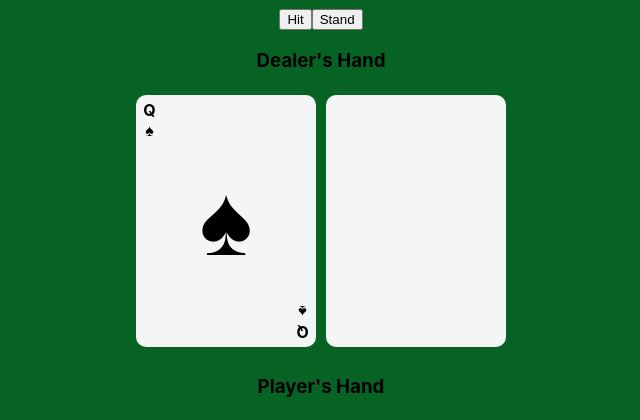
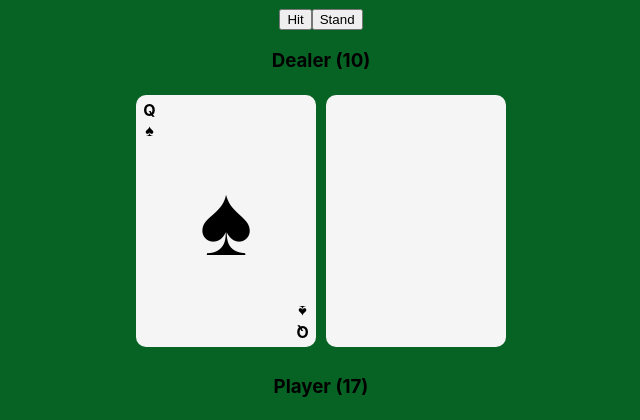
Before and after one commit to jor-dan/Blackjack, a React app: page / in a window 1280 px wide. Shown: the top 420 px of the page, without its empty margins (319-959 px from the left). Built offline with nearby package versions, Linux system fonts and the light colour scheme.

Commit message:
Setup scoring system

```diff
--- a/src/components/App.tsx
+++ b/src/components/App.tsx
@@ -1,7 +1,8 @@
-import React, { useState, useEffect } from 'react';
+import React, { useState, useEffect, useCallback } from 'react';
 import Hand from './Hand';
 import Controls from './Controls';
 import Deck from '../model/deck';
+import BlackjackHand from '../model/hand';
 import PlayingCard from '../model/playingcard';
 
 const App = () => {
@@ -13,25 +14,34 @@ const App = () => {
 
   const hit = () => setPlayerHand((hand) => [...hand, deck.drawCard()]);
 
-  const stand = () => {
-    dealerHand.forEach((card) => card.setFaceUp(true));
+  const stand = useCallback(() => {
+    setDealerHand((hand) => {
+      BlackjackHand.reveal(hand);
+      return hand;
+    });
     setButtons({ hit: false, stand: false });
     setPlayerTurn(false);
-  };
+  }, []);
 
   useEffect(() => {
     if (playerTurn === null) {
       setDealerHand([deck.drawCard(), deck.drawCard(false)]);
       setPlayerHand([deck.drawCard(), deck.drawCard()]);
       setPlayerTurn(true);
+    } else if (playerTurn) {
+      if (BlackjackHand.score(playerHand) > 21) stand();
+    } else if (BlackjackHand.score(dealerHand) < 17) {
+      setDealerHand((hand) => [...hand, deck.drawCard()]);
+    } else {
+      BlackjackHand.reveal(dealerHand);
     }
-  }, [deck, playerTurn]);
+  }, [deck, playerTurn, playerHand, dealerHand, stand]);
 
   return (
     <>
       <Controls hit={hit} stand={stand} enabled={buttons} />
-      <Hand hand={dealerHand} title="Dealer's Hand" />
-      <Hand hand={playerHand} title="Player's Hand" />
+      <Hand hand={dealerHand} title={`Dealer (${BlackjackHand.score(dealerHand)})`} />
+      <Hand hand={playerHand} title={`Player (${BlackjackHand.score(playerHand)})`} />
     </>
   );
 };
--- /dev/null
+++ b/src/model/hand.ts
@@ -0,0 +1,33 @@
+import PlayingCard from './playingcard';
+
+abstract class Hand {
+  public static score(hand: PlayingCard[]): number {
+    let score = 0;
+    let aces = 0;
+
+    hand.forEach((card) => {
+      if (!card.faceUp()) return;
+      const value = card.value();
+      if (value === 1) {
+        aces += 1;
+      } else {
+        score += value;
+      }
+    });
+
+    while (aces > 0) {
+      if (score + 11 === 21) {
+        score += aces > 1 ? 1 : 11;
+      } else {
+        score += score + 11 > 21 ? 1 : 11;
+      }
+      aces -= 1;
+    }
+
+    return score;
+  }
+
+  public static reveal = (hand: PlayingCard[]) => hand.forEach((card) => card.setFaceUp(true));
+}
+
+export default Hand;
```
Also changed, not shown: 2 other files (tests, documents, lock files or other folders).
